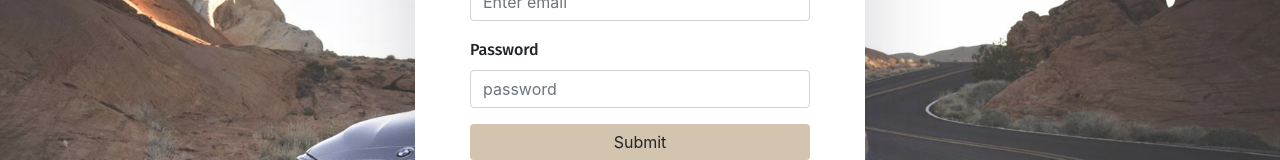
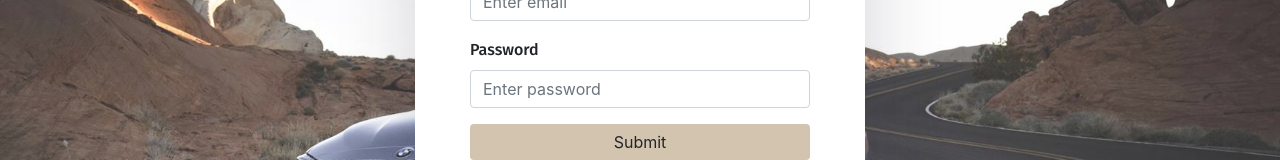
Before and after one commit to Grzybek-Pomarancza/Frontend, a React (Create React App) app: page /sign-in in a window 1280 px wide. Shown: the part 352-512 px from the top of the page. Built offline with nearby package versions, Linux system fonts and the light colour scheme.

Commit message:
fixed errors on forms and first comunication with API

```diff
--- a/package.json
+++ b/package.json
@@ -2,6 +2,7 @@
   "name": "frontend",
   "version": "0.1.0",
   "private": true,
+  "proxy": "http://whcp.pl:8080",
   "dependencies": {
     "@testing-library/jest-dom": "^4.2.4",
     "@testing-library/react": "^9.5.0",
--- a/src/App.js
+++ b/src/App.js
@@ -17,6 +17,7 @@ export default class App extends Component {
       user: {},
     };
   }
+
   render() {
     return (
       <Router>
@@ -29,7 +30,8 @@ export default class App extends Component {
               render={(props) => (
                 <LoginView
                   {...props}
-                  loggedInStatus={this.state.loggedInStatus}
+                  loggedInStatus={this.state.isLoggedIn}
+                  login={this.login}
                 />
               )}
             />
--- a/src/Components/Login.jsx
+++ b/src/Components/Login.jsx
@@ -2,6 +2,7 @@ import React, { Component } from "react";
 import { Link, Redirect } from "react-router-dom";
 import FormComponent from "./FormComponent";
 import { PostData } from "../services/PostData";
+
 const validEmailRegex = RegExp(
   /^(([^<>()\[\]\.,;:\s@\"]+(\.[^<>()\[\]\.,;:\s@\"]+)*)|(\".+\"))@(([^<>()[\]\.,;:\s@\"]+\.)+[^<>()[\]\.,;:\s@\"]{2,})$/i
 );
@@ -18,8 +19,9 @@ export default class Login extends Component {
         password: "",
       },
       isValid: false,
-      isLogin: false,
+      isLogin: this.props.isLoggedIn,
     };
+    this.login = this.login.bind(this);
   }
   login() {
     PostData("login", this.state.values).then((result) => {
@@ -30,10 +32,11 @@ export default class Login extends Component {
           isLogin: true,
         });
       } else {
-        console.log("login errorrrrr!");
+        console.log("login error!");
       }
     });
   }
+
   handleChange = (event) => {
     event.persist();
     const value = event.target.value;
@@ -46,6 +49,7 @@ export default class Login extends Component {
           : "Email address is incorrect";
         break;
       case "password":
+        errors.password = value.length !== 0 ? "" : "Password is required";
         break;
     }
     this.setState({
@@ -64,8 +68,17 @@ export default class Login extends Component {
     return true;
   }
   handleValidation() {
+    let isValid = true;
+    let errors = this.state.errors;
+    if (this.state.values.email.length === 0)
+      errors.email = "This field cannot be empty!";
+    if (this.state.values.password.length === 0)
+      errors.password = "This field cannot be empty!";
+    Object.values(errors).forEach((val) => val.length > 0 && (isValid = false));
     this.setState({
-      isValid: true,
+      ...this.state,
+      isValid: isValid,
+      errors,
     });
   }
   handleSubmit = (event) => {
@@ -93,14 +106,13 @@ export default class Login extends Component {
           />
           <FormComponent
             caption="Password"
-            error=""
+            error={this.state.errors.password}
             name="password"
             type="password"
-            placeholder="password"
+            placeholder="Enter password"
             value={this.state.value}
             handleChange={this.handleChange}
           />
-
 
           <button type="submit" className="btn btn-block">
             Submit
--- a/src/Components/SignUp.jsx
+++ b/src/Components/SignUp.jsx
@@ -85,12 +85,6 @@ export default class SignUp extends Component {
   }
   handleValidation = (errors, values) => {
     let isValid = true;
-    Object.values(errors).forEach((val) => val.length > 0 && (isValid = false));
-    Object.values(values).forEach((val) => {
-      if (val.length === 0) {
-        isValid = false;
-      }
-    });
     errors = this.state.errors;
     if (this.state.values.firstName.length === 0)
       errors.firstName = "This field cannot be empty!";
@@ -102,6 +96,12 @@ export default class SignUp extends Component {
       errors.password = "This field cannot be empty!";
     if (this.state.values.confirmPassword.length === 0)
       errors.confirmPassword = "This field cannot be empty!";
+    Object.values(errors).forEach((val) => val.length > 0 && (isValid = false));
+    Object.values(values).forEach((val) => {
+      if (val.length === 0) {
+        isValid = false;
+      }
+    });
     this.setState({
       ...this.state,
       isValid: isValid,
--- a/src/services/PostData.jsx
+++ b/src/services/PostData.jsx
@@ -1,9 +1,12 @@
 export function PostData(type, userData) {
   //api servis to testing!
-  let ApiUrl = "https://api.thewallscript.com/restful/";
+  let ApiUrl = "";
   return new Promise((resolve, reject) => {
     fetch(ApiUrl + type, {
       method: "POST",
+      headers: {
+        "Content-Type": "application/json",
+      },
       body: JSON.stringify(userData),
     })
       .then((response) => response.json())
--- a/src/views/LoginView.js
+++ b/src/views/LoginView.js
@@ -1,16 +1,19 @@
 import React, { Component } from "react";
 import Topbar from "../Components/Topbar";
 import Login from "../Components/Login";
-import '../Styles/loginStyle.css'
+import "../Styles/loginStyle.css";
 
 class LoginView extends Component {
+  constructor(props) {
+    super(props);
+  }
   render() {
     return (
       <div className="welcome-wrapper">
-          <div className="login-wrapper">
-            <Topbar />
-            <Login />
-          </div>
+        <div className="login-wrapper">
+          <Topbar />
+          <Login isLoggedIn={this.props.isLoggedIn} />
+        </div>
       </div>
     );
   }
```
